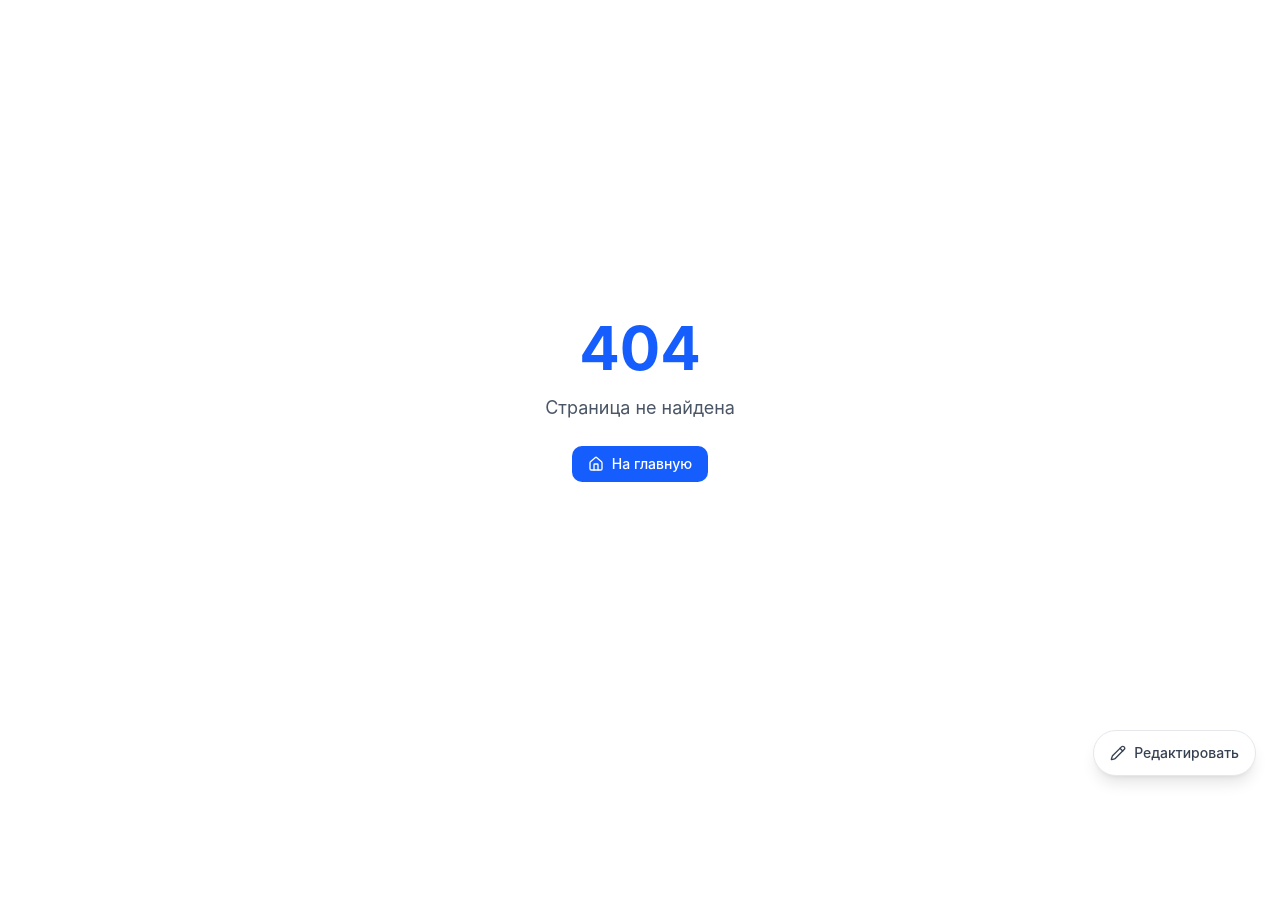
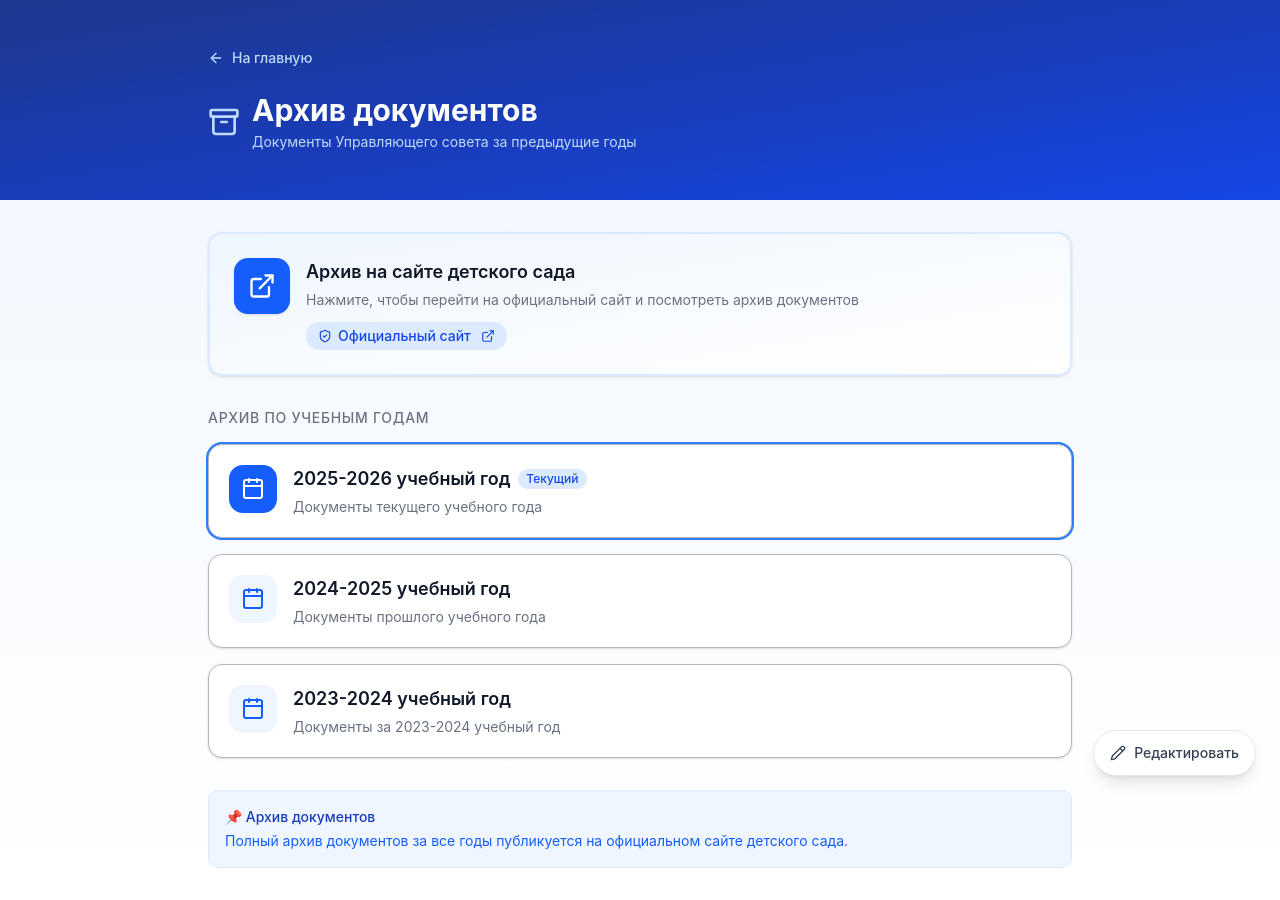
Before and after one commit to Vik725/personal-notes, a Next.js app: page /archive in a window 1280 px wide. Before the commit this address had no page. Before the commit the page ends 800 px from the top, so only its background shows below. Built offline with nearby package versions, Linux system fonts and the light colour scheme.

Commit message:
Create page.tsx

```diff
--- /dev/null
+++ b/app/archive/page.tsx
@@ -0,0 +1,101 @@
+import Link from "next/link";
+import { ArrowLeft, Archive, ExternalLink, ShieldCheck, Calendar } from "lucide-react";
+
+const GOSUSLUGI_URL = "https://vsad25.gosuslugi.ru/svedeniya-ob-obrazovatelnoy-organizatsii/struktura-i-organy-upravleniya-obrazovatelnoy-organizatsii/upravlyayuschiy-sovet/arhiv-dokumentov/";
+
+const years = [
+  { year: "2025-2026", description: "Документы текущего учебного года", active: true },
+  { year: "2024-2025", description: "Документы прошлого учебного года", active: false },
+  { year: "2023-2024", description: "Документы за 2023-2024 учебный год", active: false },
+];
+
+export default function ArchivePage() {
+  return (
+    <div className="min-h-screen bg-gradient-to-b from-blue-50 to-white">
+      <div className="bg-gradient-to-br from-blue-900 via-blue-800 to-blue-700 text-white">
+        <div className="mx-auto max-w-4xl px-4 py-12">
+          <Link href="/" className="inline-flex items-center gap-2 text-sm font-medium text-blue-200 hover:text-white transition-colors mb-6">
+            <ArrowLeft className="h-4 w-4" />
+            На главную
+          </Link>
+          <div className="flex items-center gap-3">
+            <Archive className="h-8 w-8 text-blue-200" />
+            <div>
+              <h1 className="text-2xl font-bold sm:text-3xl">Архив документов</h1>
+              <p className="mt-1 text-sm text-blue-200">
+                Документы Управляющего совета за предыдущие годы
+              </p>
+            </div>
+          </div>
+        </div>
+      </div>
+
+      <div className="mx-auto max-w-4xl px-4 py-8">
+        <a
+          href={GOSUSLUGI_URL}
+          target="_blank"
+          rel="noopener noreferrer"
+          className="group block rounded-xl border-2 border-blue-100 bg-gradient-to-br from-blue-50 to-white p-6 shadow-sm hover:shadow-md hover:border-blue-300 transition-all mb-8"
+        >
+          <div className="flex items-start gap-4">
+            <div className="flex h-14 w-14 shrink-0 items-center justify-center rounded-xl bg-blue-600 text-white shadow-sm group-hover:bg-blue-700 transition-colors">
+              <ExternalLink className="h-7 w-7" />
+            </div>
+            <div className="min-w-0 flex-1">
+              <h2 className="text-lg font-semibold text-gray-900 group-hover:text-blue-600 transition-colors">
+                Архив на сайте детского сада
+              </h2>
+              <p className="mt-1 text-sm text-gray-500">
+                Нажмите, чтобы перейти на официальный сайт и посмотреть архив документов
+              </p>
+              <div className="mt-3 inline-flex items-center gap-1.5 rounded-full bg-blue-100 px-3 py-1 text-sm font-medium text-blue-700 group-hover:bg-blue-200 transition-colors">
+                <ShieldCheck className="h-3.5 w-3.5" />
+                Официальный сайт
+                <ExternalLink className="h-3.5 w-3.5 ml-1" />
+              </div>
+            </div>
+          </div>
+        </a>
+
+        <div className="space-y-4">
+          <h3 className="text-sm font-medium text-gray-500 uppercase tracking-wider">
+            Архив по учебным годам
+          </h3>
+          {years.map((item, i) => (
+            <div key={i} className={`rounded-xl border bg-white p-5 shadow-sm ${
+              item.active ? "ring-2 ring-blue-500" : ""
+            }`}>
+              <div className="flex items-start gap-4">
+                <div className={`flex h-12 w-12 shrink-0 items-center justify-center rounded-xl ${
+                  item.active ? "bg-blue-600 text-white" : "bg-blue-50 text-blue-600"
+                }`}>
+                  <Calendar className="h-6 w-6" />
+                </div>
+                <div className="min-w-0 flex-1">
+                  <div className="flex items-center gap-2">
+                    <h4 className="text-lg font-semibold text-gray-900">
+                      {item.year} учебный год
+                    </h4>
+                    {item.active && (
+                      <span className="rounded-full bg-blue-100 px-2 py-0.5 text-xs font-medium text-blue-700">
+                        Текущий
+                      </span>
+                    )}
+                  </div>
+                  <p className="mt-1 text-sm text-gray-500">{item.description}</p>
+                </div>
+              </div>
+            </div>
+          ))}
+        </div>
+
+        <div className="mt-8 rounded-lg border border-blue-100 bg-blue-50 p-4 text-sm text-blue-800">
+          <p className="font-medium">📌 Архив документов</p>
+          <p className="mt-1 text-blue-600">
+            Полный архив документов за все годы публикуется на официальном сайте детского сада.
+          </p>
+        </div>
+      </div>
+    </div>
+  );
+}
```
